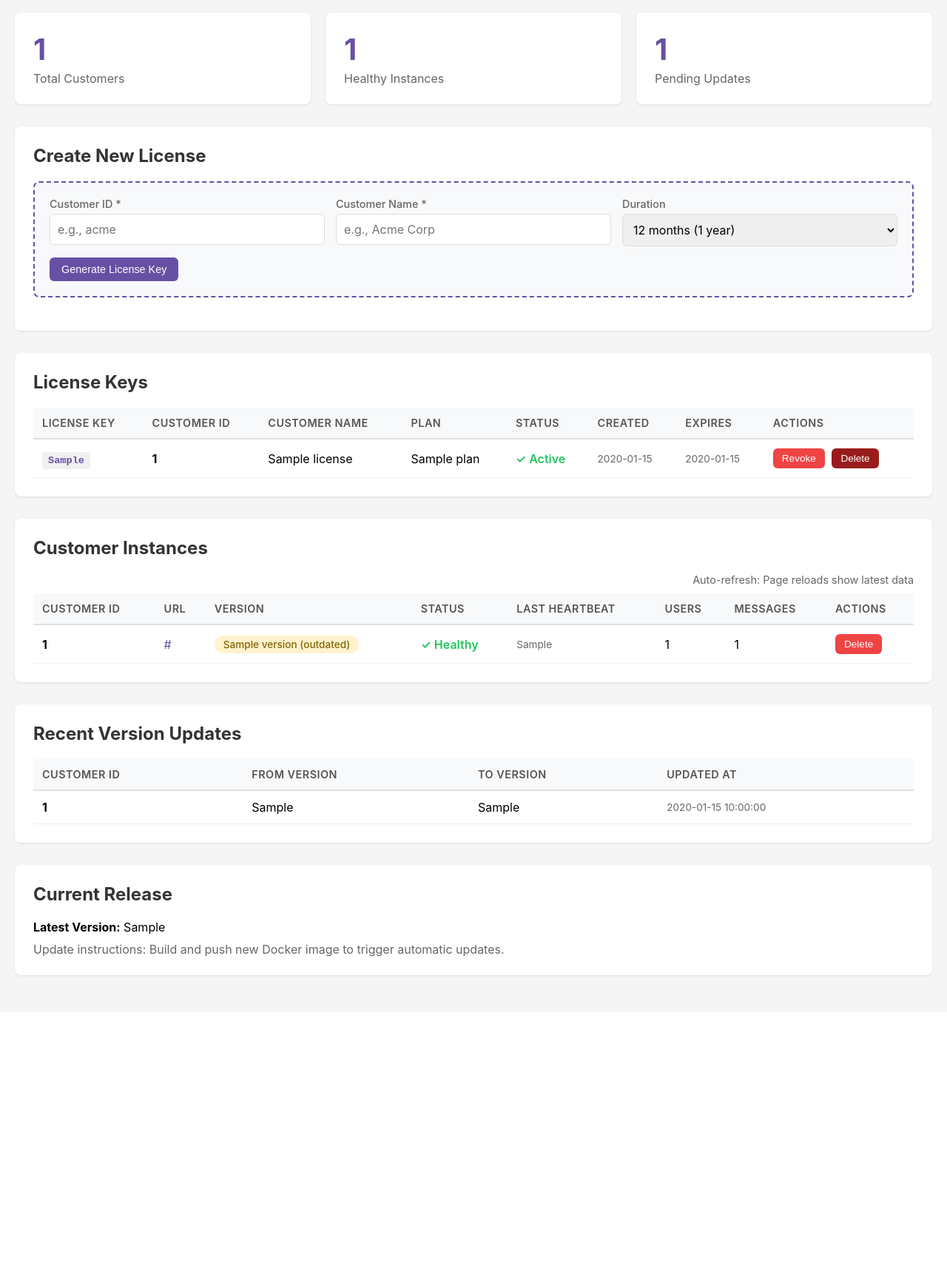
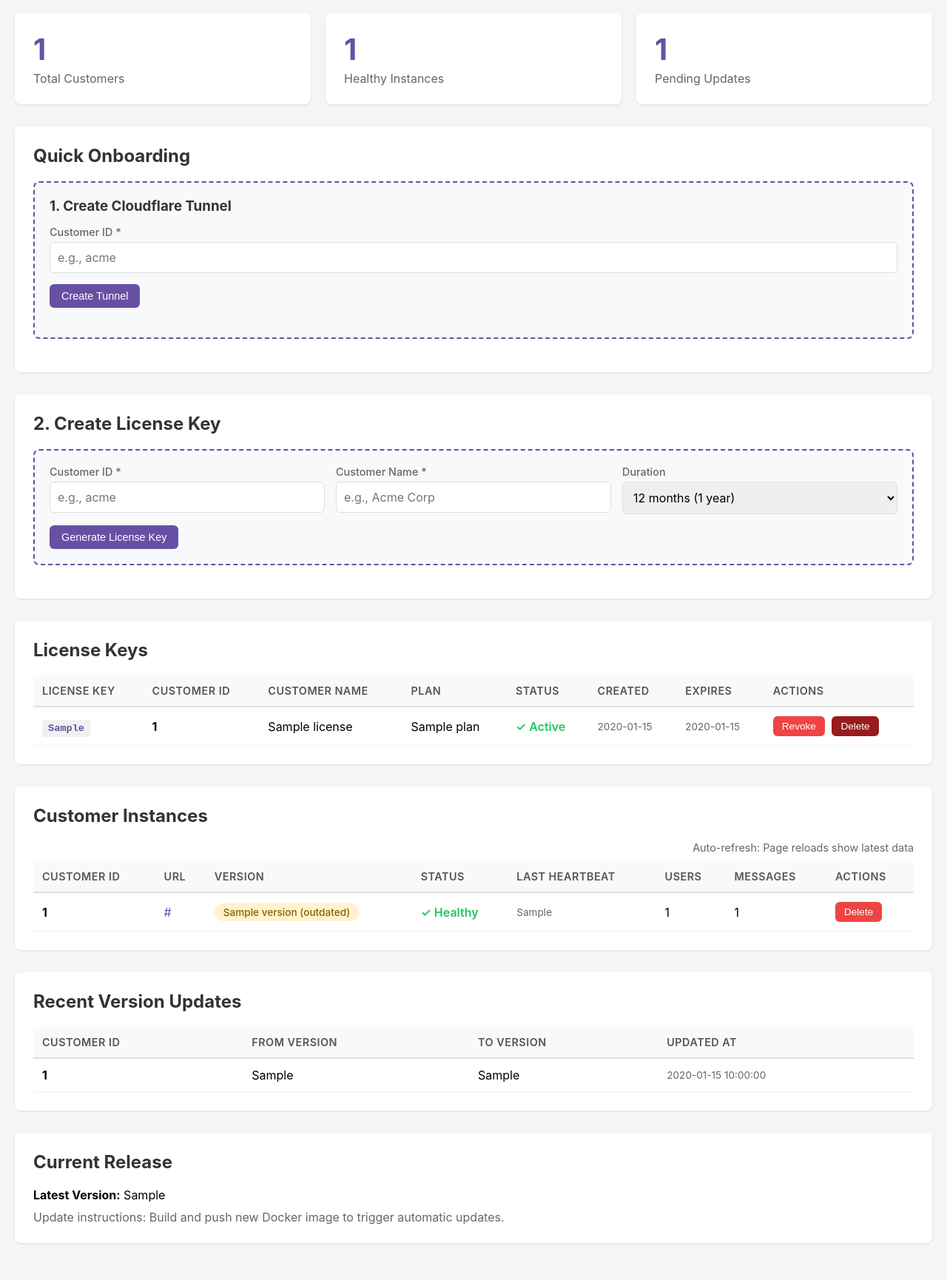
Before and after one commit to Parvj26/hushlane-central-api, a FastAPI app: template templates/admin_dashboard.html in a window 1280 px wide. Shown: the part 143-1873 px from the top of the page at 74% size. Before the commit the page ends 1464 px from the top, so only its background shows below. Run offline with FastAPI, Linux system fonts and the light colour scheme; the template is opened without the code that fills it: most values are stand-ins (such as "Sample title", 1, 10 or a date in 2020).

Commit message:
Add Cloudflare tunnel creation from admin dashboard
Features:
- Create Cloudflare tunnels via API directly from dashboard
- Automatically configure hostname and DNS
- Display tunnel token for easy copying
- Numbered onboarding steps (1. Create Tunnel, 2. Create License)
- No need to manually use Cloudflare dashboard
- Requires CLOUDFLARE_API_TOKEN, CLOUDFLARE_ACCOUNT_ID, CLOUDFLARE_ZONE_ID env vars
- Add httpx dependency for API calls

```diff
--- a/main.py
+++ b/main.py
@@ -11,6 +11,7 @@ from datetime import datetime
 from typing import Optional
 import secrets
 import aiosqlite
+import httpx
 import os
 
 app = FastAPI(title="HushLane Central API")
@@ -23,6 +24,12 @@ DATABASE_PATH = "instances.db"
 MASTER_ADMIN_USERNAME = os.getenv("MASTER_ADMIN_USERNAME", "admin")
 MASTER_ADMIN_PASSWORD = os.getenv("MASTER_ADMIN_PASSWORD", "changeme123")  # Change in production!
 LICENSE_SECRET = os.getenv("LICENSE_SECRET", "change-this-secret-key-in-production")
+
+# Cloudflare Configuration
+CLOUDFLARE_API_TOKEN = os.getenv("CLOUDFLARE_API_TOKEN", "")
+CLOUDFLARE_ACCOUNT_ID = os.getenv("CLOUDFLARE_ACCOUNT_ID", "")
+CLOUDFLARE_ZONE_ID = os.getenv("CLOUDFLARE_ZONE_ID", "")
+CLOUDFLARE_DOMAIN = os.getenv("CLOUDFLARE_DOMAIN", "hushlane.app")
 
 
 class InstanceRegistration(BaseModel):
@@ -47,6 +54,10 @@ class LicenseCreate(BaseModel):
     customer_name: str
     plan: str = "standard"
     months: Optional[int] = 12  # None/null for lifetime license
+
+
+class TunnelCreate(BaseModel):
+    customer_id: str
 
 
 async def init_db():
@@ -360,6 +371,115 @@ async def delete_license(
         raise HTTPException(status_code=500, detail=f"Error deleting license: {str(e)}")
 
 
+@app.post("/tunnels/create")
+async def create_cloudflare_tunnel(
+    tunnel_data: TunnelCreate,
+    username: str = Depends(verify_master_admin)
+):
+    """Create a Cloudflare tunnel for a customer. Requires admin authentication."""
+
+    # Check if Cloudflare is configured
+    if not CLOUDFLARE_API_TOKEN or not CLOUDFLARE_ACCOUNT_ID:
+        raise HTTPException(
+            status_code=500,
+            detail="Cloudflare API not configured. Set CLOUDFLARE_API_TOKEN and CLOUDFLARE_ACCOUNT_ID environment variables."
+        )
+
+    customer_id = tunnel_data.customer_id
+    tunnel_name = f"{customer_id}-hushlane"
+    subdomain = customer_id
+
+    try:
+        async with httpx.AsyncClient() as client:
+            headers = {
+                "Authorization": f"Bearer {CLOUDFLARE_API_TOKEN}",
+                "Content-Type": "application/json"
+            }
+
+            # 1. Create the tunnel
+            create_tunnel_response = await client.post(
+                f"https://api.cloudflare.com/client/v4/accounts/{CLOUDFLARE_ACCOUNT_ID}/cfd_tunnel",
+                headers=headers,
+                json={
+                    "name": tunnel_name,
+                    "tunnel_secret": secrets.token_urlsafe(32)
+                }
+            )
+
+            if create_tunnel_response.status_code != 200:
+                error_data = create_tunnel_response.json()
+                raise HTTPException(
+                    status_code=500,
+                    detail=f"Failed to create tunnel: {error_data.get('errors', 'Unknown error')}"
+                )
+
+            tunnel_data_response = create_tunnel_response.json()
+            tunnel_id = tunnel_data_response["result"]["id"]
+            tunnel_token = tunnel_data_response["result"]["token"]
+
+            # 2. Configure tunnel hostname (if ZONE_ID is provided)
+            if CLOUDFLARE_ZONE_ID:
+                hostname = f"{subdomain}.{CLOUDFLARE_DOMAIN}"
+
+                config_response = await client.put(
+                    f"https://api.cloudflare.com/client/v4/accounts/{CLOUDFLARE_ACCOUNT_ID}/cfd_tunnel/{tunnel_id}/configurations",
+                    headers=headers,
+                    json={
+                        "config": {
+                            "ingress": [
+                                {
+                                    "hostname": hostname,
+                                    "service": "http://hushlane_app:8000"
+                                },
+                                {
+                                    "service": "http_status:404"
+                                }
+                            ]
+                        }
+                    }
+                )
+
+                if config_response.status_code != 200:
+                    # Tunnel created but config failed - still return token
+                    print(f"Warning: Tunnel created but hostname config failed: {config_response.text}")
+
+                # 3. Create DNS record
+                dns_response = await client.post(
+                    f"https://api.cloudflare.com/client/v4/zones/{CLOUDFLARE_ZONE_ID}/dns_records",
+                    headers=headers,
+                    json={
+                        "type": "CNAME",
+                        "name": subdomain,
+                        "content": f"{tunnel_id}.cfargotunnel.com",
+                        "proxied": True
+                    }
+                )
+
+                if dns_response.status_code not in [200, 201]:
+                    dns_data = dns_response.json()
+                    # Check if it's a duplicate record error (code 81057)
+                    errors = dns_data.get("errors", [])
+                    if errors and errors[0].get("code") == 81057:
+                        print(f"DNS record already exists for {hostname}")
+                    else:
+                        print(f"Warning: Tunnel created but DNS failed: {dns_data.get('errors', 'Unknown error')}")
+
+            return {
+                "success": True,
+                "tunnel_id": tunnel_id,
+                "tunnel_name": tunnel_name,
+                "tunnel_token": tunnel_token,
+                "customer_id": customer_id,
+                "hostname": f"{subdomain}.{CLOUDFLARE_DOMAIN}",
+                "created_by": username
+            }
+
+    except httpx.HTTPError as e:
+        raise HTTPException(status_code=500, detail=f"Cloudflare API error: {str(e)}")
+    except Exception as e:
+        raise HTTPException(status_code=500, detail=f"Error creating tunnel: {str(e)}")
+
+
 @app.get("/admin", response_class=HTMLResponse)
 async def master_admin_dashboard(
     request: Request,
--- a/requirements.txt
+++ b/requirements.txt
@@ -3,3 +3,4 @@ uvicorn[standard]
 aiosqlite
 python-multipart
 jinja2
+httpx
--- a/templates/admin_dashboard.html
+++ b/templates/admin_dashboard.html
@@ -338,7 +338,31 @@
     </div>
 
     <div class="table-container">
-        <h2>Create New License</h2>
+        <h2>Quick Onboarding</h2>
+        <div class="license-form">
+            <h3>1. Create Cloudflare Tunnel</h3>
+            <form id="tunnelForm" style="margin-bottom: 20px;">
+                <div class="form-row">
+                    <div class="form-group">
+                        <label>Customer ID *</label>
+                        <input type="text" id="tunnelCustomerId" required placeholder="e.g., acme">
+                    </div>
+                </div>
+                <button type="submit" class="btn btn-primary">Create Tunnel</button>
+            </form>
+            <div id="tunnelOutput" class="license-output">
+                <h4>✅ Tunnel Created Successfully!</h4>
+                <p><strong>Customer ID:</strong> <span id="outputTunnelCustomerId"></span></p>
+                <p><strong>Hostname:</strong> <span id="outputTunnelHostname"></span></p>
+                <p><strong>Tunnel Token:</strong></p>
+                <div class="license-key" id="tunnelToken" onclick="copyToClipboard(this.textContent)" style="cursor: pointer;" title="Click to copy"></div>
+                <p style="margin-top: 10px; font-size: 0.9em; color: #666;">Send this tunnel token to the customer. They'll paste it during installation.</p>
+            </div>
+        </div>
+    </div>
+
+    <div class="table-container">
+        <h2>2. Create License Key</h2>
         <div class="license-form">
             <form id="licenseForm">
                 <div class="form-row">
@@ -549,6 +573,47 @@
             }, 5000);
         }
 
+        // Create tunnel
+        document.getElementById('tunnelForm').addEventListener('submit', async (e) => {
+            e.preventDefault();
+
+            const customerId = document.getElementById('tunnelCustomerId').value;
+
+            try {
+                const response = await fetch('/tunnels/create', {
+                    method: 'POST',
+                    headers: {
+                        'Content-Type': 'application/json',
+                    },
+                    credentials: 'include',
+                    body: JSON.stringify({
+                        customer_id: customerId
+                    })
+                });
+
+                if (response.ok) {
+                    const data = await response.json();
+
+                    // Show the tunnel output
+                    document.getElementById('outputTunnelCustomerId').textContent = data.customer_id;
+                    document.getElementById('outputTunnelHostname').textContent = data.hostname;
+                    document.getElementById('tunnelToken').textContent = data.tunnel_token;
+                    document.getElementById('tunnelOutput').classList.add('show');
+
+                    showNotification('Tunnel created successfully!', 'success');
+
+                    // Reset form
+                    document.getElementById('tunnelForm').reset();
+                } else {
+                    const error = await response.json();
+                    showNotification(`Error: ${error.detail}`, 'error');
+                }
+            } catch (error) {
+                showNotification('Network error. Please try again.', 'error');
+                console.error('Error:', error);
+            }
+        });
+
         // Create license
         document.getElementById('licenseForm').addEventListener('submit', async (e) => {
             e.preventDefault();
```
